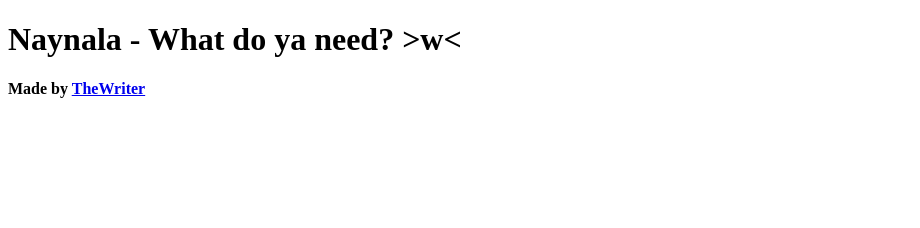
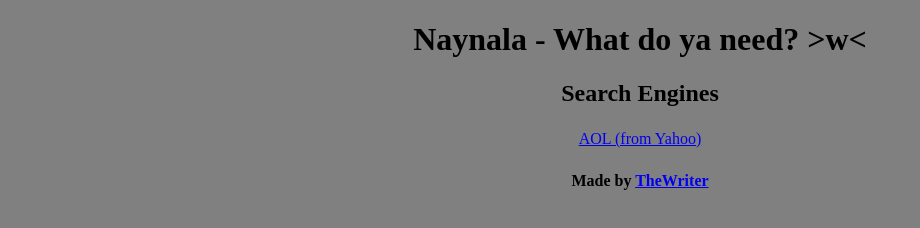
Before and after one commit to TheWriter2/naynala-web-catalog, a plain HTML site: page index.html in a window 1280 px wide. Shown: the whole page, without its empty margins (0-920 px from the left). Drawn offline with Linux system fonts and the light colour scheme.

Commit message:
Root Page - Testing Initial List

```diff
--- a/index.html
+++ b/index.html
@@ -6,15 +6,24 @@
         <title>Naynala - the friendly webcatalog</title>
     </head>
 
-    <body>
+    <body bgcolor="gray">
+        <center>
             <header>
                 <h1>Naynala - What do ya need? &gt;w&lt;</h1> <!-- >w< -->
             </header>
-        <section>
-
+            <section bgcolor="darkblue">
+                <p color="white">
+                    <h2>Search Engines</h2>
+                    <table>
+                        <tr>
+                            <td><a href="http://www.aol.com">AOL (from Yahoo)</a></td>
+                        </tr>
+                    </table>
+                </p>
             </section>
             <footer>
                 <h4>Made by <a href="https://github.com/TheWriter2">TheWriter</a></h4>
             </footer>
+        </center>
     </body>
 </html>
```
Lines whose indentation alone changed are shown as unchanged.
